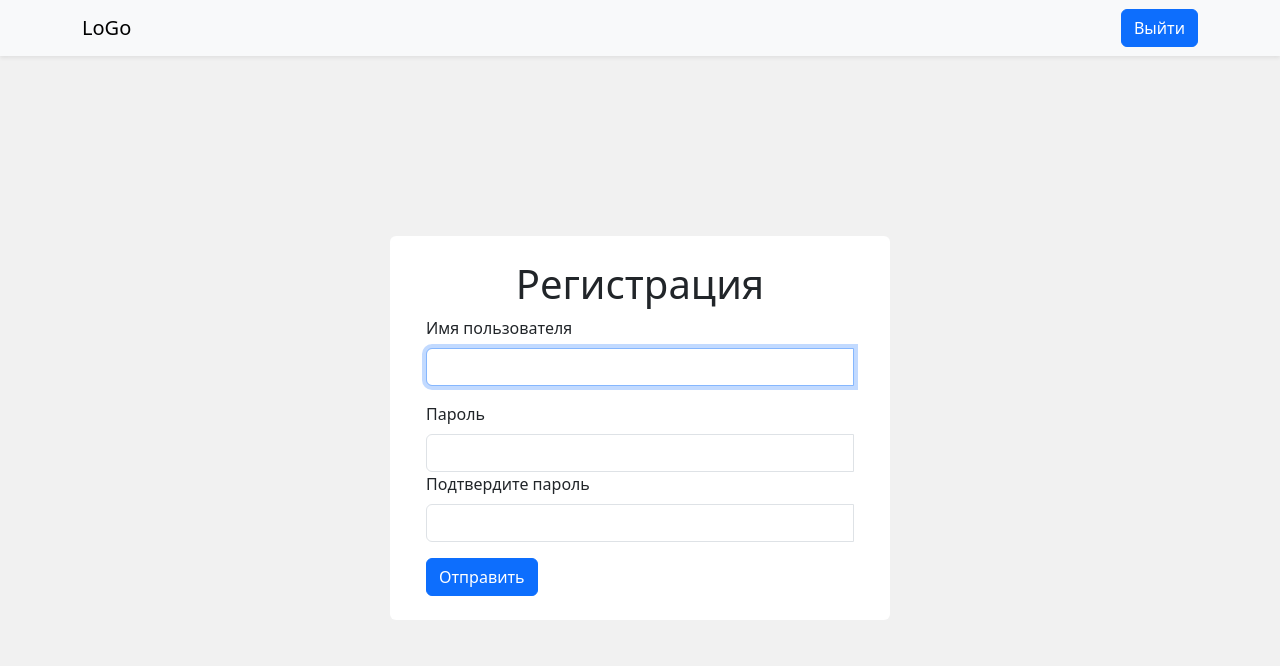
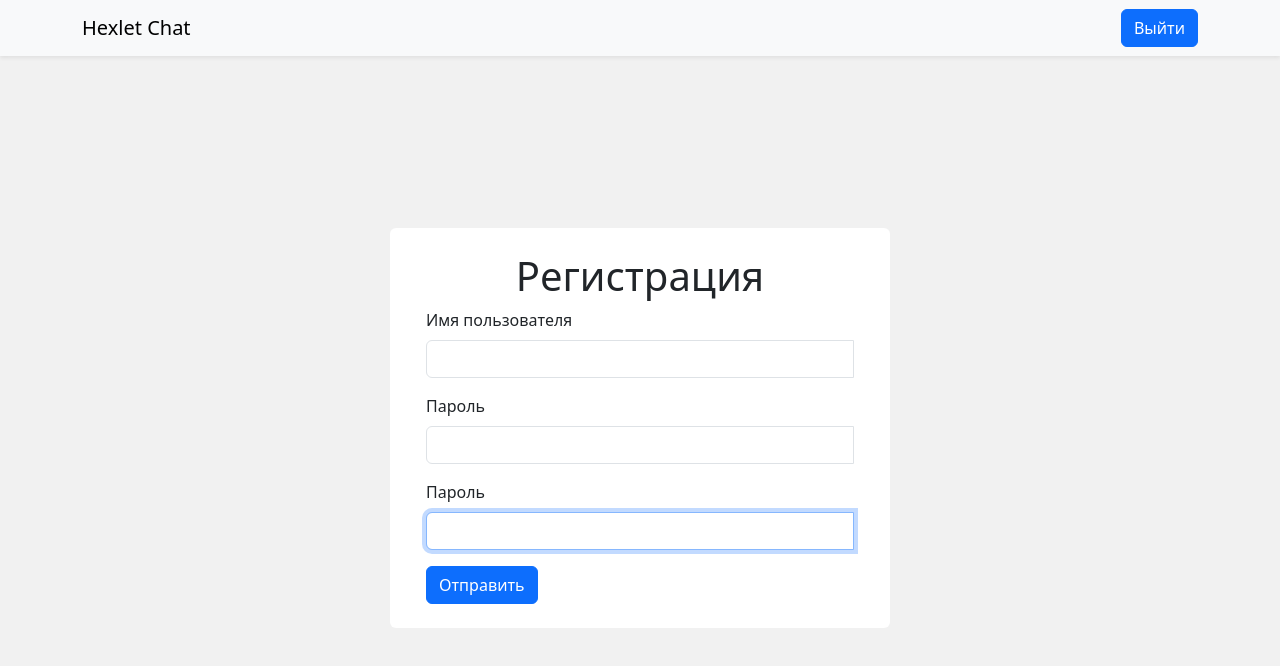
Before and after one commit to KindProgrammer/frontend-project-12, a React (Vite) app in the folder frontend/: page /signup in a window 1280 px wide. Shown: the top 666 px of the page. Built offline with nearby package versions, Linux system fonts and the light colour scheme; no server answers; sample sign-in values are in the browser's storage.

Commit message:
work on the registration form has been completed

```diff
--- a/frontend/src/Components/NavigationMenu.jsx
+++ b/frontend/src/Components/NavigationMenu.jsx
@@ -17,7 +17,7 @@ const NavigationMenu = () => {
     return(
         <Navbar expand="lg" className="bg-body-tertiary shadow-sm">
             <Container>
-            <Navbar.Brand href={routes.mainPagePath}>LoGo</Navbar.Brand>
+            <Navbar.Brand href={routes.mainPagePath}>Hexlet Chat</Navbar.Brand>
             <Navbar.Toggle aria-controls="basic-navbar-nav" />
             <Navbar.Collapse id="basic-navbar-nav">
                 <Nav className="ms-auto">
--- a/frontend/src/Components/RegistrationForm.jsx
+++ b/frontend/src/Components/RegistrationForm.jsx
@@ -1,21 +1,20 @@
 import { Button, Container, Row, Spinner, Form, InputGroup } from 'react-bootstrap';
 import { useFormik } from 'formik';
-import { useRef, useEffect, useContext, useState } from 'react';
+import { useRef, useEffect, useState, useContext } from 'react';
 import { useAddNewUserMutation } from '../store/api/chatApi';
-import AuthContext from '../context/AuthContext.jsx';
 import { useNavigate } from 'react-router-dom';
 import routes from '../routes.js';
 import { registrationValidationSchema } from '../validation.js';
+import AuthContext from '../context/AuthContext.jsx';
 
 const RegistrationForm = () => {
-    const [authError, setAuthError] = useState(false);
     const inputRef = useRef(null);
     const [ addNewUser ] = useAddNewUserMutation();
-    const usersList = ['admin']
+    const [ isError, setIsError ] = useState(false);
+    const navigate = useNavigate();
     const auth = useContext(AuthContext);
-    const navigate = useNavigate();
 
-    const kek = registrationValidationSchema(usersList);
+    const kek = registrationValidationSchema();
 
     useEffect(() => {
         inputRef.current.focus();
@@ -23,6 +22,8 @@ const RegistrationForm = () => {
 
     const formik = useFormik({
         validationSchema: kek,
+        validateOnBlur: false,
+        validateOnChange: false,
         initialValues: {
             login: '',
             password: '',
@@ -32,12 +33,15 @@ const RegistrationForm = () => {
             const { login, password } = values;
             try {
                 const response = await addNewUser({ username: login, password: password });
-                console.log(response.data);
+                if (response?.error?.status === 409) {
+                    setIsError(true);
+                    return;
+                };
                 const { token, username } = response.data;
                 auth.logIn(token, username);
+                setIsError(false);
                 navigate(routes.mainPagePath);
             } catch (error) {
-                setAuthError(true);
                 if ( error.isAxiosError && error.response.status === 401) {
                   console.log('error 401!');
                   inputRef.current.select();
@@ -57,31 +61,32 @@ const RegistrationForm = () => {
                         <InputGroup>
                             <Form.Control
                                 ref={inputRef}
-                            className={`${formik.errors.channelName ? 'is-invalid' : ''}`}
                                 type="text"
                                 name="login"
                                 id="login"
                                 onChange={formik.handleChange}
                                 value={formik.values.login}
+                                className={`${isError ? 'is-invalid' : ''}`}
                                 autoComplete="true"
                             />
                             <Form.Control.Feedback type="invalid" tooltip>
-                                {formik.errors?.login}
+                                {isError ? 'Такой пользователь уже существует' : ''}
                             </Form.Control.Feedback>
                         </InputGroup>
                     </Form.Group>
                 </Row>
-                <Row>
+                <Row className='mb-3'>
                     <Form.Group>
                         <Form.Label className="form-label" htmlFor="password">Пароль</Form.Label>
                         <InputGroup>
                             <Form.Control
-                            className={`${formik.errors.channelName ? 'is-invalid' : ''}`}
+                                ref={inputRef}
                                 type="password"
                                 name="password"
                                 id="password"
                                 onChange={formik.handleChange}
                                 value={formik.values.password}
+                                className={`${formik.errors.password ? 'is-invalid' : ''}`}
                                 autoComplete="new-password"
                             />
                             <Form.Control.Feedback type="invalid" tooltip>
@@ -90,17 +95,18 @@ const RegistrationForm = () => {
                         </InputGroup>
                     </Form.Group>
                 </Row>
-                <Row>
+                <Row className='mb-3'>
                     <Form.Group>
-                        <Form.Label className="form-label" htmlFor="confirmPassword">Подтвердите пароль</Form.Label>
+                        <Form.Label className="form-label" htmlFor="password">Пароль</Form.Label>
                         <InputGroup>
                             <Form.Control
-                            className={`${formik.errors.channelName ? 'is-invalid' : ''}`}
+                                ref={inputRef}
                                 type="password"
                                 name="confirmPassword"
                                 id="confirmPassword"
                                 onChange={formik.handleChange}
                                 value={formik.values.confirmPassword}
+                                className={`${formik.errors.confirmPassword ? 'is-invalid' : ''}`}
                                 autoComplete="new-password"
                             />
                             <Form.Control.Feedback type="invalid" tooltip>
--- a/frontend/src/validation.js
+++ b/frontend/src/validation.js
@@ -12,15 +12,14 @@ export const editChannelvalidationSchema = (channelsNames) => {
       });
 }
 
-export const registrationValidationSchema = (logins) => {
+export const registrationValidationSchema = () => {
     return yup.object().shape({
         login: yup
         .string()
         .required('Обязательное поле')
         .min(3, 'От 3 до 20 символов')
         .max(20, 'От 3 до 20 символов')
-        .trim()
-        .notOneOf(logins, 'Такой пользователь уже существует'),
+        .trim(),
         password: yup
         .string()
         .min(6, 'Не менее 6 символов')
```
Lines whose indentation alone changed are shown as unchanged.
